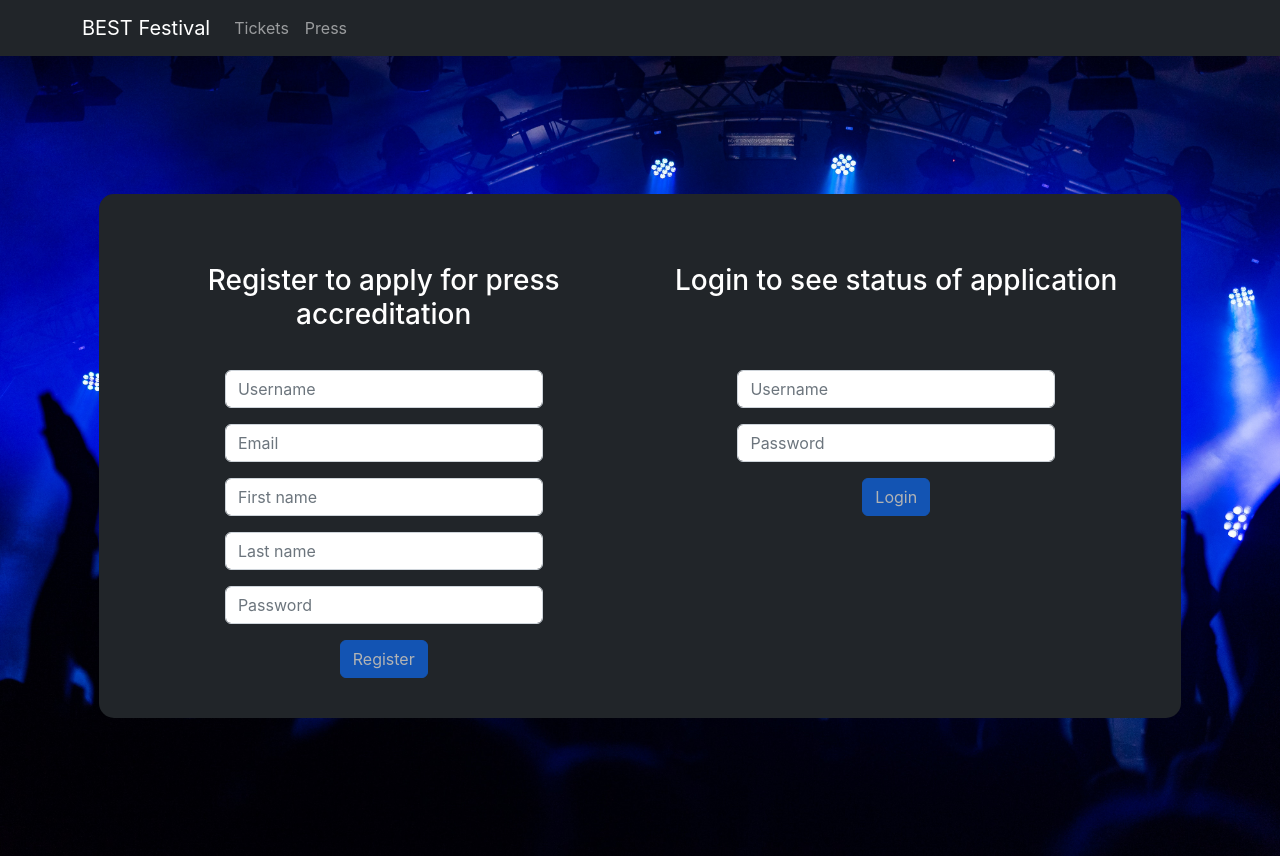
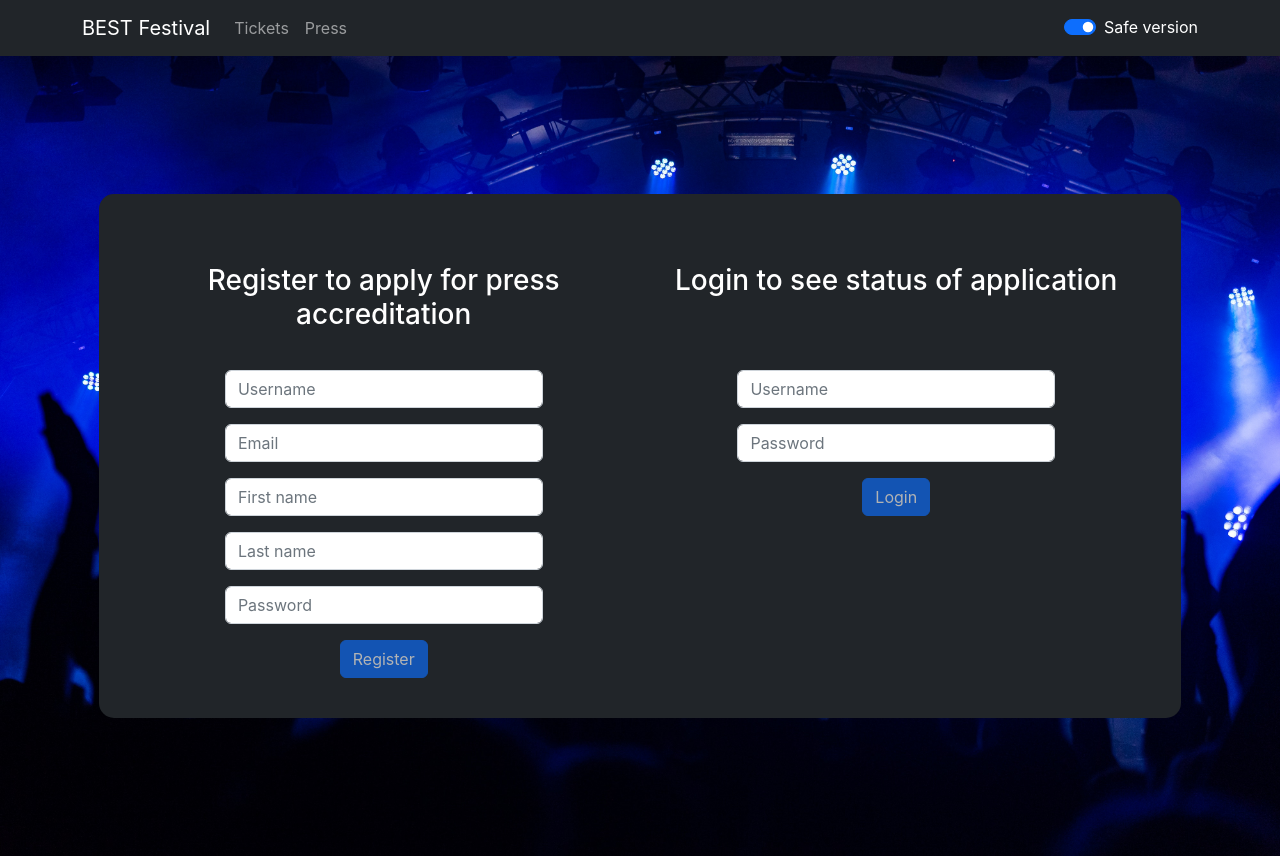
Before and after one commit to dev-michal-skiba/web-parameter-tampering-demo, a React (Create React App) app in the folder frontend/: page /press in a window 1280 px wide. Built offline with nearby package versions, Linux system fonts and the light colour scheme.

Commit message:
Added safe switch

```diff
--- a/frontend/src/components/LoginForm/LoginForm.js
+++ b/frontend/src/components/LoginForm/LoginForm.js
@@ -2,6 +2,7 @@ import { useState } from "react";
 import { Button, Form } from "react-bootstrap";
 import { ToastContainer, toast } from 'react-toastify';
 import { emptyValidator } from "../../utils/validators";
+import { getLoginEndpoint } from "../../utils/endpoints";
 import axios from 'axios';
 import 'react-toastify/dist/ReactToastify.css';
 
@@ -26,9 +27,10 @@ function submitForm(usernameInfo, passwordInfo, logIn) {
         'username': usernameInfo['value'],
         'password': passwordInfo['value'],
     }
+    const endpoint = getLoginEndpoint();
+    let isLoginSuccessful = false;
 
-    let isLoginSuccessful = false;
-    axios.post('http://localhost:8000/account/login', data).then(
+    axios.post(endpoint, data).then(
         response => {
             if (response.status === 200) {
                 isLoginSuccessful = true;
--- /dev/null
+++ b/frontend/src/components/Navbar/Navbar.css
@@ -0,0 +1,4 @@
+.safe-switch {
+    color: white;
+    margin-left: 30px;
+}
--- a/frontend/src/components/Navbar/Navbar.js
+++ b/frontend/src/components/Navbar/Navbar.js
@@ -1,9 +1,15 @@
+import { useState } from 'react';
 import Container from 'react-bootstrap/Container';
 import Nav from 'react-bootstrap/Nav';
 import Navbar from 'react-bootstrap/Navbar';
 import { Button } from 'react-bootstrap';
+import Form from 'react-bootstrap/Form';
+import { getIsSafe, setIsSafe } from '../../utils/endpoints';
+import './Navbar.css'
 
 function WptNavbar(props) {
+  const [isSafe, setIsSafeState] = useState(getIsSafe());
+
   return (
     <Navbar bg="dark" variant="dark">
         <Container>
@@ -13,6 +19,19 @@ function WptNavbar(props) {
                 <Nav.Link href="/press">Press</Nav.Link>
             </Nav>
             {props.auth ? <Button variant="dark" onClick={props.logOut} >Log Out</Button> : null }
+            <Form>
+              <Form.Check
+                className='safe-switch'
+                type="switch"
+                id="custom-switch"
+                label="Safe version"
+                checked={isSafe}
+                onChange={(event) => {
+                    setIsSafe(event.target.checked);
+                    setIsSafeState(event.target.checked);
+                }}
+              />
+            </Form>
         </Container>
     </Navbar>
   );
--- a/frontend/src/components/Presspage/PressAppForm.js
+++ b/frontend/src/components/Presspage/PressAppForm.js
@@ -2,6 +2,7 @@ import { useState } from "react";
 import { Button, Form } from "react-bootstrap";
 import { Col, Container, Row } from "react-bootstrap";
 import { emptyValidator } from "../../utils/validators";
+import { getPressApplicationEndpoint, getPressApplicationPostData, getPressApplicationPostConfig } from "../../utils/endpoints";
 import axios from 'axios';
 
 
@@ -21,18 +22,11 @@ function submitForm(organizationInfo, noteInfo) {
     if (!isFormValid(organizationInfo, noteInfo))
         return;
 
-    const user_id = localStorage.getItem('user_id');
-    const token = localStorage.getItem('token');
-    const data = {
-        'user_id': user_id,
-        'organization': organizationInfo['value'],
-        'note': noteInfo['value'],
-    }
-    const config = {
-        'headers': {'Authorization': 'Token ' + token}
-    }
+    const endpoint = getPressApplicationEndpoint();
+    const data = getPressApplicationPostData(organizationInfo['value'], noteInfo['value']);
+    const config = getPressApplicationPostConfig();
 
-    axios.post('http://localhost:8000/press/application/unsafe', data, config).then(
+    axios.post(endpoint, data, config).then(
         response => {
             if (response.status === 201) {
                 window.location.reload(false);
--- a/frontend/src/components/Presspage/PresspagePrivate.js
+++ b/frontend/src/components/Presspage/PresspagePrivate.js
@@ -2,20 +2,17 @@ import { useState, useEffect } from "react";
 import axios from 'axios';
 import PressAppForm from "./PressAppForm";
 import PressApp from "./PressApp";
+import { getPressApplicationEndpoint, getPressApplicationGetConfig } from "../../utils/endpoints";
 
 
 function PresspagePrivate() {
     const [pressApplication, setPressApplication] = useState();
 
     useEffect(() => {
-        const user_id = localStorage.getItem('user_id');
-        const token = localStorage.getItem('token');
-        const config = {
-            'params': {'pk': user_id},
-            'headers': {'Authorization': 'Token ' + token}
-        }
+        const endpoint = getPressApplicationEndpoint();
+        const config = getPressApplicationGetConfig();
 
-        axios.get('http://localhost:8000/press/application/unsafe', config).then(
+        axios.get(endpoint, config).then(
             response => {
                 if (response.status === 200) {
                     setPressApplication({
--- a/frontend/src/components/RegistrationForm/RegistrationForm.js
+++ b/frontend/src/components/RegistrationForm/RegistrationForm.js
@@ -2,6 +2,7 @@ import { useState } from "react";
 import { Button, Form } from "react-bootstrap";
 import { ToastContainer, toast } from 'react-toastify';
 import { emptyValidator, emailValidator, passwordValidator } from "../../utils/validators";
+import { getCreateAccountEndpoint } from "../../utils/endpoints";
 import axios from 'axios';
 import 'react-toastify/dist/ReactToastify.css';
 
@@ -43,6 +44,7 @@ function submitForm(usernameInfo, emailInfo, firstnameInfo, lastnameInfo, passwo
     if (!isFormValid(usernameInfo, emailInfo, firstnameInfo, lastnameInfo, passwordInfo))
         return;
 
+    const endpoint = getCreateAccountEndpoint();
     const data = {
         'username': usernameInfo['value'],
         'first_name': firstnameInfo['value'],
@@ -52,7 +54,7 @@ function submitForm(usernameInfo, emailInfo, firstnameInfo, lastnameInfo, passwo
     }
 
     let accountCreated = false;
-    axios.post('http://localhost:8000/account/create', data).then(
+    axios.post(endpoint, data).then(
         response => {
             if (response.status === 201)
                 accountCreated = true;
--- /dev/null
+++ b/frontend/src/utils/endpoints.js
@@ -0,0 +1,77 @@
+function getIsSafe() {
+  const isSafe = localStorage.getItem('isSafe');
+  if (isSafe !== null) {
+    return isSafe === 'true'
+  }
+
+  setIsSafe(true);
+  return true;
+}
+
+function setIsSafe(value) {
+  localStorage.setItem('isSafe', value);
+}
+
+function getLoginEndpoint() {
+  return 'http://localhost:8000/account/login';
+}
+
+function getCreateAccountEndpoint() {
+  return 'http://localhost:8000/account/create';
+}
+
+function getPressApplicationEndpoint() {
+  if (getIsSafe()) {
+    return 'http://localhost:8000/press/application/safe';
+  }
+
+  return 'http://localhost:8000/press/application/unsafe';
+}
+
+function getPressApplicationPostData(organization, note) {
+  if (getIsSafe()) {
+    return {
+      'organization': organization,
+      'note': note,
+    };
+  }
+
+  const user_id = localStorage.getItem('user_id');
+  return {
+    'user_id': user_id,
+    'organization': organization,
+    'note': note,
+  };
+}
+
+function getPressApplicationPostConfig() {
+  const token = localStorage.getItem('token');
+  return {'headers': {'Authorization': 'Token ' + token}};
+}
+
+function getPressApplicationGetConfig() {
+  const token = localStorage.getItem('token');
+
+  if (getIsSafe()) {
+    return {
+      'headers': {'Authorization': 'Token ' + token}
+    };
+  };
+
+  const user_id = localStorage.getItem('user_id');
+  return {
+    'params': {'pk': user_id},
+    'headers': {'Authorization': 'Token ' + token}
+  };
+}
+
+export {
+  getIsSafe,
+  setIsSafe,
+  getLoginEndpoint,
+  getCreateAccountEndpoint,
+  getPressApplicationEndpoint,
+  getPressApplicationPostData,
+  getPressApplicationPostConfig,
+  getPressApplicationGetConfig,
+}
```
